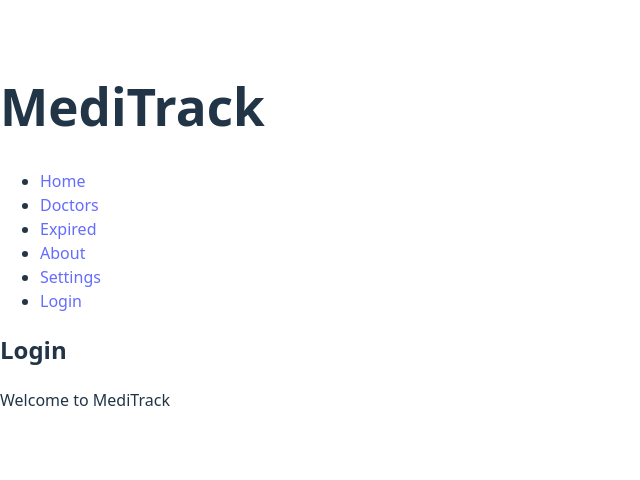
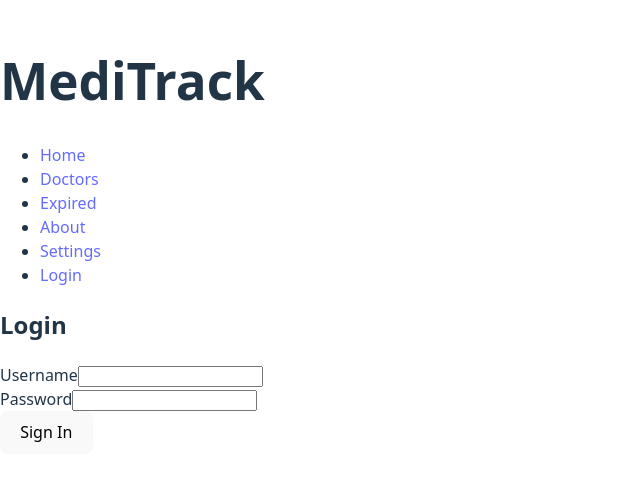
Before and after one commit to espa85/MediTrack-LaunchCode-Unit1-project-Eric-S, a React (Vite) app in the folder meditrack/: page /login in a window 1280 px wide. Shown: the part 164-644 px from the top of the page, without its empty margins (0-640 px from the left). Built offline with nearby package versions, Linux system fonts and the light colour scheme.

Commit message:
update login page with login flow and wire handleLoginSubmit to auth

```diff
--- a/meditrack/src/pages/LoginPage.jsx
+++ b/meditrack/src/pages/LoginPage.jsx
@@ -1,8 +1,71 @@
+import { useState } from "react";
+import { authenticate } from "../auth/auth";
+import PageContainer from "../components/layout/PageContainer";
+
+
 export default function LoginPage() {
-    return (
-        <section>
-            <h2>Login</h2>
-            <p>Welcome to MediTrack</p>
-        </section>
-    );
+const [username, setUsername] = useState("");
+const [password, setPassword] = useState("");
+const [error, setError] = useState("");
+
+
+const handleLoginSubmit = (event) => {
+event.preventDefault();
+setError("");
+
+
+const user = authenticate(username.trim(), password);
+
+
+if (!user) {
+setError("Invalid username or password.");
+return;
 }
+
+
+// TODO: store the user in context / global auth state
+console.log("Logged in as:", user);
+
+
+// Future: redirect based on role
+// e.g., navigate("/doctors");
+};
+
+
+return (
+<PageContainer title="Login">
+<form className="login-form" onSubmit={handleLoginSubmit}>
+<div>
+<label>
+Username
+<input
+type="text"
+value={username}
+autoComplete="username"
+onChange={(e) => setUsername(e.target.value)}
+/>
+</label>
+</div>
+
+
+<div>
+<label>
+Password
+<input
+type="password"
+value={password}
+autoComplete="current-password"
+onChange={(e) => setPassword(e.target.value)}
+/>
+</label>
+</div>
+
+
+{error && <p className="error-text">{error}</p>}
+
+
+<button type="submit">Sign In</button>
+</form>
+</PageContainer>
+);
+}
```
